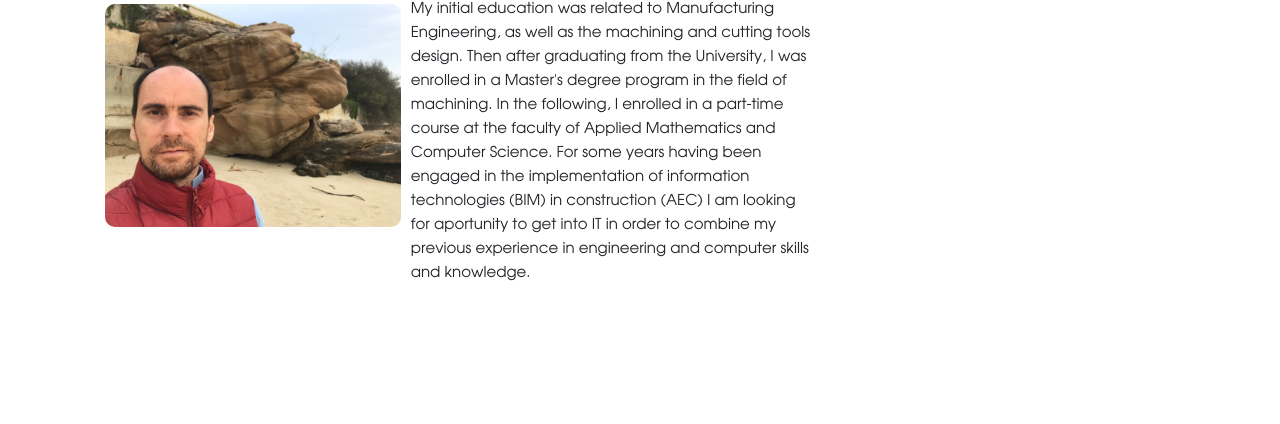
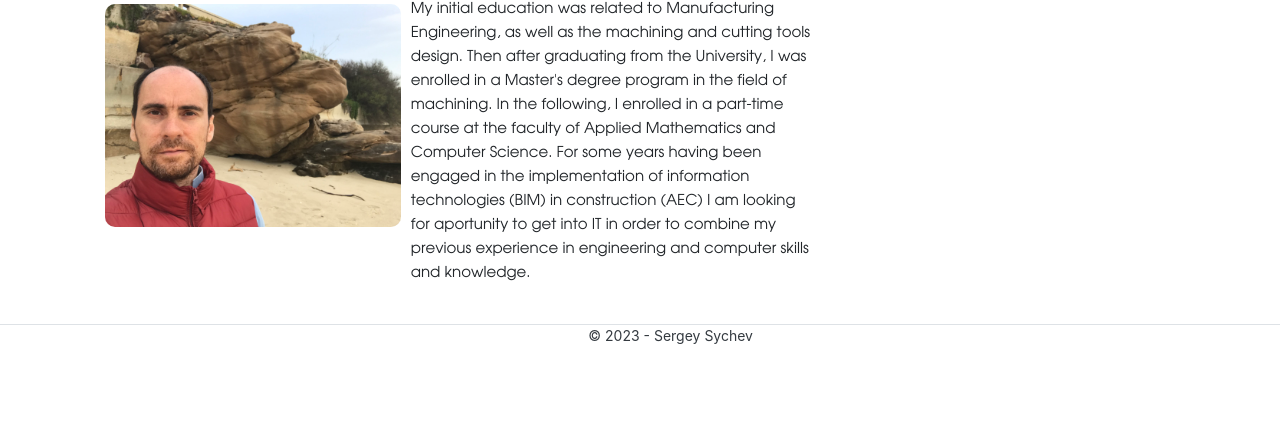
Before and after one commit to sesychev/flask, a Flask app: page /about in a window 1280 px wide. Shown: the part 102-526 px from the top of the page. Run offline with Flask 3, Linux system fonts and the light colour scheme; some libraries are stand-ins or nearby versions.

Commit message:
feat: add fonts

```diff
--- a/static/css/style.css
+++ b/static/css/style.css
@@ -522,21 +522,21 @@ color: #004f49;
 
 @font-face {
     font-family: "AvantGarde";
-    src: url('/fonts/AvantGarde Regular.ttf') format('truetype');
+    src: url('/static/fonts/AvantGardeRegular.ttf') format('truetype');
     font-style: normal;
     font-weight: normal;
 }
 
 @font-face {
     font-family: "RodchenkoCond";
-    src: url('/fonts/RodchenkoCond Regular.otf') format("truetype");
+    src: url('/static/fonts/RodchenkoCondRegular.otf') format("truetype");
     font-style: normal;
     font-weight: normal;
 }
 
 @font-face {
     font-family: "RodchenkoCondBold";
-    src: url('/fonts/RodchenkoCond Bold.otf') format("truetype");
+    src: url('/static/fonts/RodchenkoCondBold.otf') format("truetype") ;
     font-style: normal;
     font-weight: normal;
 }
--- a/templates/base.html
+++ b/templates/base.html
@@ -59,6 +59,14 @@
         {% block content %} {% endblock %}
     </div>
 
+    <footer class="footer bg-white border-top text-muted">
+        <ul id="contacts" class="icons">
+            <li class="container text-dark">
+                &copy; 2023 - Sergey Sychev
+            </li>
+        </ul>
+    </footer>
+
     <!-- Optional JavaScript -->
     <!-- jQuery first, then Popper.js, then Bootstrap JS -->
     <script src="https://code.jquery.com/jquery-3.3.1.slim.min.js" integrity="sha384-q8i/X+965DzO0rT7abK41JStQIAqVgRVzpbzo5smXKp4YfRvH+8abtTE1Pi6jizo" crossorigin="anonymous"></script>
```
Also changed, not shown: static/fonts/AvantGardeRegular.ttf (renamed from static/fonts/AvantGarde Regular.ttf), static/fonts/RodchenkoCondBold.otf (renamed from static/fonts/RodchenkoCond Bold.otf), static/fonts/RodchenkoCondRegular.otf (renamed from static/fonts/RodchenkoCond Regular.otf).
